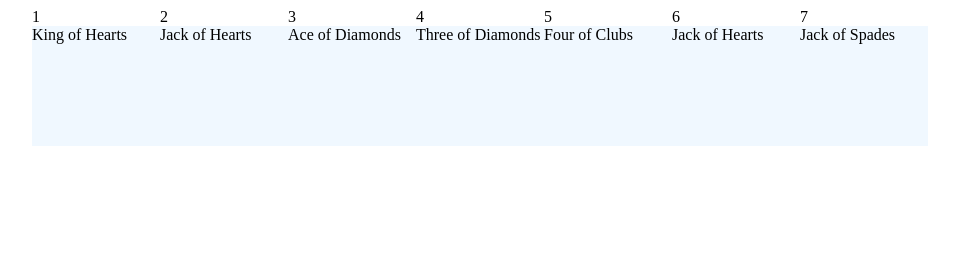
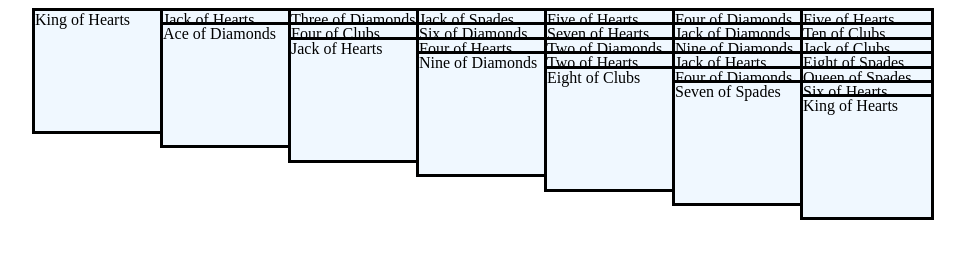
Before and after one commit to elliefarrer/solitaire, a plain HTML site: page index.html in a window 1280 px wide. Shown: the whole page, without its empty margins (104-1069 px from the left). Drawn offline with nearby package versions, Linux system fonts and the light colour scheme.

Commit message:
The right number of cards are dealt to the correct column. Now need to remove duplicates and flip cards not at the front

```diff
--- a/css/deleteme.css
+++ b/css/deleteme.css
@@ -15,4 +15,5 @@ h1 {
   width: 10vw;
   height: 15vh;
   background-color: aliceblue;
+  border: 3px solid black;
 }
--- a/js/app.js
+++ b/js/app.js
@@ -110,8 +110,10 @@ $(() => {
     $columnsContainer.append($column);
     console.log('Column is', $column);
 
-    const randomCard = Math.floor(Math.random() * deckOfCards.length);
-    $column.append($(`<div class="card" value=${deckOfCards[randomCard].value} id=${randomCard}>${deckOfCards[randomCard].name}</div>`));
+    for(let i = 0; i < column.initialNumber; i++) {
+      const randomCard = Math.floor(Math.random() * deckOfCards.length);
+      $column.append($(`<div class="card" value=${deckOfCards[randomCard].value} id=${randomCard} style="top: ${i * 80}%">${deckOfCards[randomCard].name}</div>`));
+    }
   });
 
   // deckOfCards.forEach((card, i) => {
```
